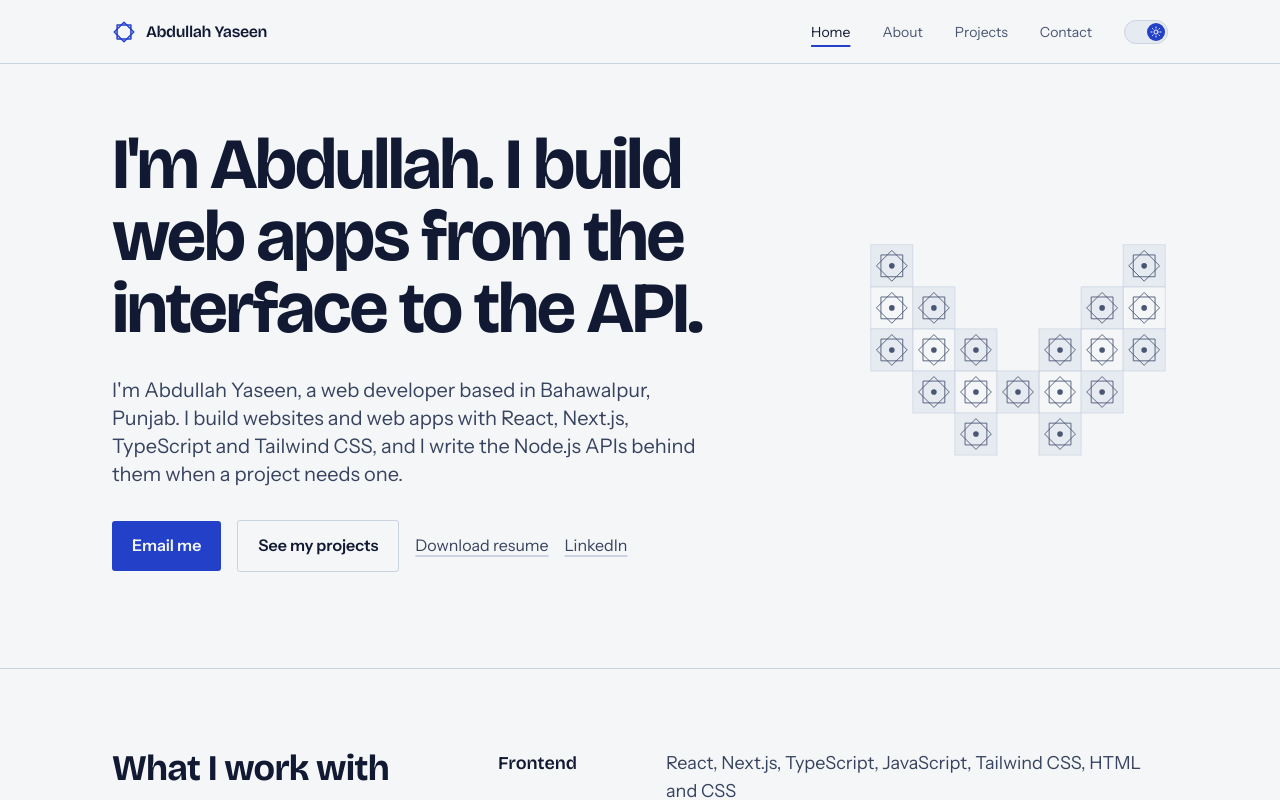
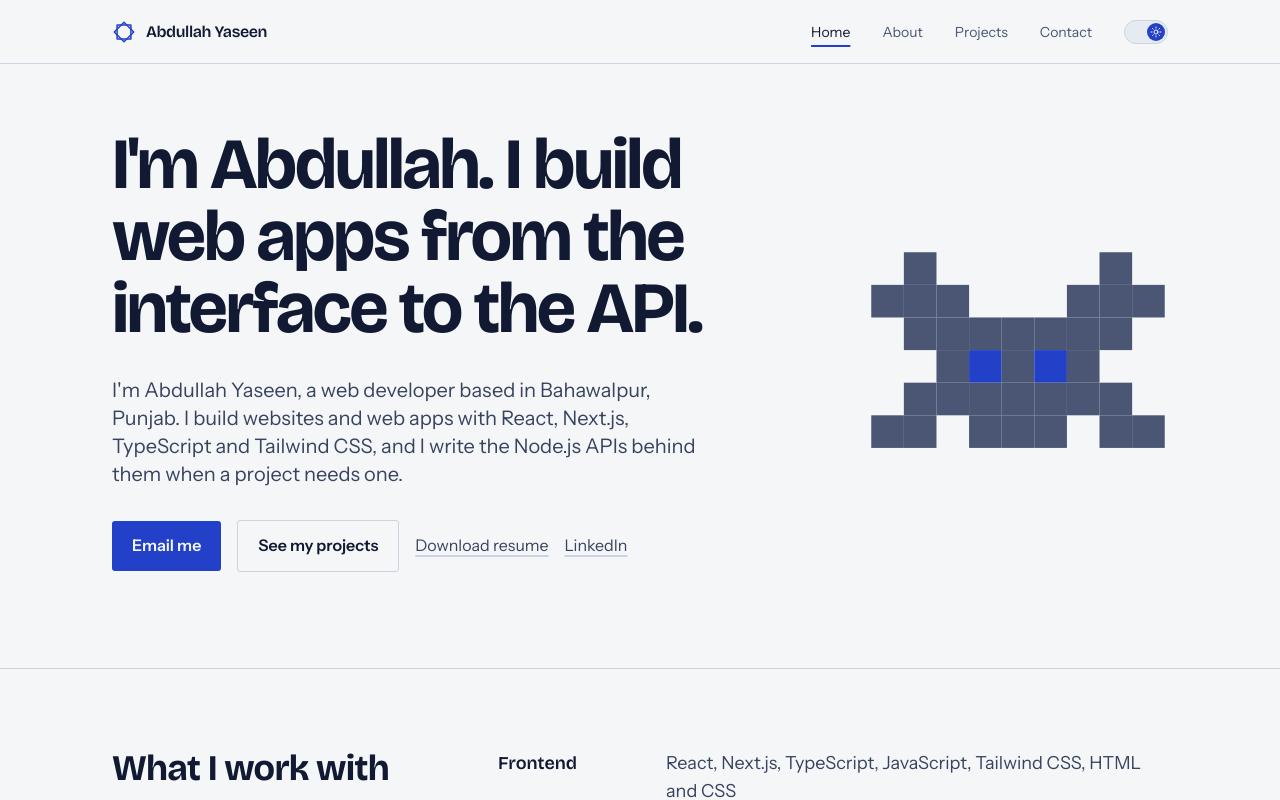
Before and after one commit to abdullahyaseen0010/abdullah-yaseen.portfolio, a Next.js app: page / in a window 1280 px wide. Shown: the top 800 px of the page. Built offline with nearby package versions, Linux system fonts and the light colour scheme.

Commit message:
Update HeroVisual.tsx

```diff
--- a/src/components/Hero/HeroVisual.tsx
+++ b/src/components/Hero/HeroVisual.tsx
@@ -3,100 +3,67 @@
 import { motion, useReducedMotion } from 'framer-motion'
 
 /*
-  A pixel-art bat drawn from the same eight-pointed-star tile used
-  elsewhere on the site (the Bahawalpur/Multan tilework motif) — each
-  "pixel" of the bat is a full star tile, empty cells are just skipped.
-  It draws in once on load (the page's single animated moment), then
-  stays still.
+  A chunky pixel-art bat, drawn as a bitmap of solid square "pixels" rather
+  than vector paths. It draws in once on load (the page's single animated
+  moment, staggered pixel by pixel), then stays still. Two pixels near the
+  center are swapped to the accent color for eyes.
 */
 
-const TILE = 60
-const CENTER = TILE / 2
-const RADIUS = 22
-const HALF = RADIUS / Math.SQRT2
+const PIXEL = 40
+const COLS = 9
+const ROWS = 6
 
-const f = (n: number) => n.toFixed(2)
-
-const square = `M${f(CENTER - HALF)} ${f(CENTER - HALF)}H${f(CENTER + HALF)}V${f(CENTER + HALF)}H${f(CENTER - HALF)}Z`
-const diamond = `M${CENTER} ${CENTER - RADIUS}L${CENTER + RADIUS} ${CENTER}L${CENTER} ${CENTER + RADIUS}L${CENTER - RADIUS} ${CENTER}Z`
-
-// 1 = star tile (bat pixel), 0 = empty. 7 cols x 5 rows.
-const BAT_MASK = [
-  [1, 0, 0, 0, 0, 0, 1],
-  [1, 1, 0, 0, 0, 1, 1],
-  [1, 1, 1, 0, 1, 1, 1],
-  [0, 1, 1, 1, 1, 1, 0],
-  [0, 0, 1, 0, 1, 0, 0],
+// 1 = filled pixel, 0 = empty. Symmetric left/right.
+const BAT_MAP = [
+  [0, 1, 0, 0, 0, 0, 0, 1, 0],
+  [1, 1, 1, 0, 0, 0, 1, 1, 1],
+  [0, 1, 1, 1, 1, 1, 1, 1, 0],
+  [0, 0, 1, 1, 1, 1, 1, 0, 0],
+  [0, 1, 1, 1, 1, 1, 1, 1, 0],
+  [1, 1, 0, 1, 1, 1, 0, 1, 1],
 ]
 
-const CENTER_CELL = { row: 2, col: 3 }
+// Row/col of the two eye pixels (within BAT_MAP, both currently filled).
+const EYES = new Set(['3-3', '3-5'])
 
-const tiles = BAT_MASK.flatMap((cols, row) =>
-  cols
-    .map((on, col) => ({ row, col, on }))
-    .filter((t) => t.on === 1)
-).map((t, i) => ({
-  i,
-  x: t.col * TILE,
-  y: t.row * TILE,
-  isCenter: t.row === CENTER_CELL.row && t.col === CENTER_CELL.col,
-  shaded: (t.row + t.col) % 2 === 0,
-}))
+const pixels = BAT_MAP.flatMap((row, r) =>
+  row.map((on, c) => ({ r, c, on: on === 1, isEye: EYES.has(`${r}-${c}`) }))
+).filter((p) => p.on)
 
 const HeroVisual = () => {
   const reduceMotion = useReducedMotion()
 
-  const draw = (delay: number) => ({
-    initial: reduceMotion ? false : { pathLength: 0, opacity: 0 },
-    animate: { pathLength: 1, opacity: 1 },
-    transition: { duration: 1.1, delay, ease: [0.22, 1, 0.36, 1] as const },
+  const pop = (delay: number) => ({
+    initial: reduceMotion ? false : { scale: 0, opacity: 0 },
+    animate: { scale: 1, opacity: 1 },
+    transition: { duration: 0.35, delay, ease: [0.22, 1, 0.36, 1] as const },
   })
 
   return (
     <div className="hidden justify-self-end md:block">
       <svg
-        viewBox={`-4 -4 ${7 * TILE + 8} ${5 * TILE + 8}`}
+        viewBox={`-4 -4 ${COLS * PIXEL + 8} ${ROWS * PIXEL + 8}`}
         aria-hidden="true"
         focusable="false"
-        className="w-full max-w-[420px]"
+        className="w-full max-w-[380px]"
       >
-        {tiles.map(({ i, x, y, isCenter, shaded }) => {
-          // Centre tile draws last so the eye lands on it.
-          const delay = isCenter ? 1.3 : 0.15 + i * 0.08
-          const strokeClass = isCenter ? 'stroke-accent' : 'stroke-primary-content'
-          const strokeWidth = isCenter ? 2.5 : 1.25
+        {pixels.map(({ r, c, isEye }) => {
+          // Raster order for the wings/body, eyes pop in last.
+          const delay = isEye ? 1.0 : 0.1 + (r * COLS + c) * 0.015
+          const cx = c * PIXEL + PIXEL / 2
+          const cy = r * PIXEL + PIXEL / 2
 
           return (
-            <g key={i} transform={`translate(${x} ${y})`}>
-              <rect
-                width={TILE}
-                height={TILE}
-                strokeWidth={1}
-                className={`stroke-border ${shaded ? 'fill-secondary' : 'fill-none'}`}
-              />
-              <motion.path
-                d={square}
-                fill="none"
-                strokeWidth={strokeWidth}
-                strokeLinejoin="round"
-                className={strokeClass}
-                {...draw(delay)}
-              />
-              <motion.path
-                d={diamond}
-                fill="none"
-                strokeWidth={strokeWidth}
-                strokeLinejoin="round"
-                className={strokeClass}
-                {...draw(delay + 0.1)}
-              />
-              <circle
-                cx={CENTER}
-                cy={CENTER}
-                r={isCenter ? 6 : 4}
-                className={isCenter ? 'fill-accent' : 'fill-primary-content'}
-              />
-            </g>
+            <motion.rect
+              key={`${r}-${c}`}
+              x={c * PIXEL}
+              y={r * PIXEL}
+              width={PIXEL}
+              height={PIXEL}
+              style={{ transformOrigin: `${cx}px ${cy}px` }}
+              className={isEye ? 'fill-accent' : 'fill-primary-content'}
+              {...pop(delay)}
+            />
           )
         })}
       </svg>
```
